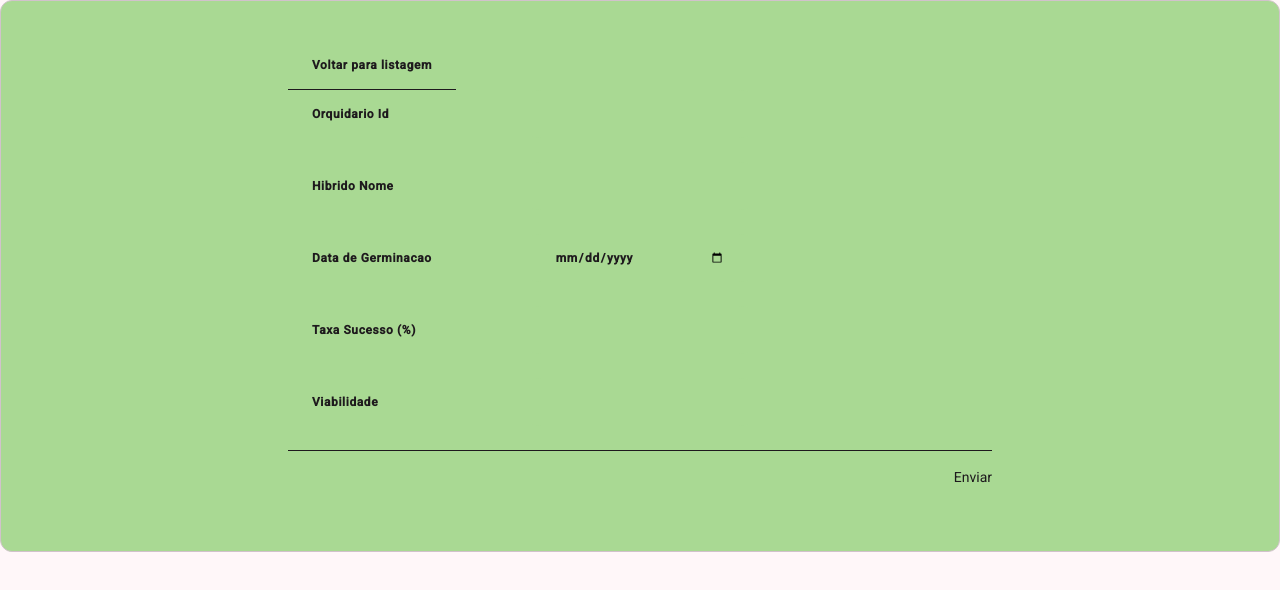
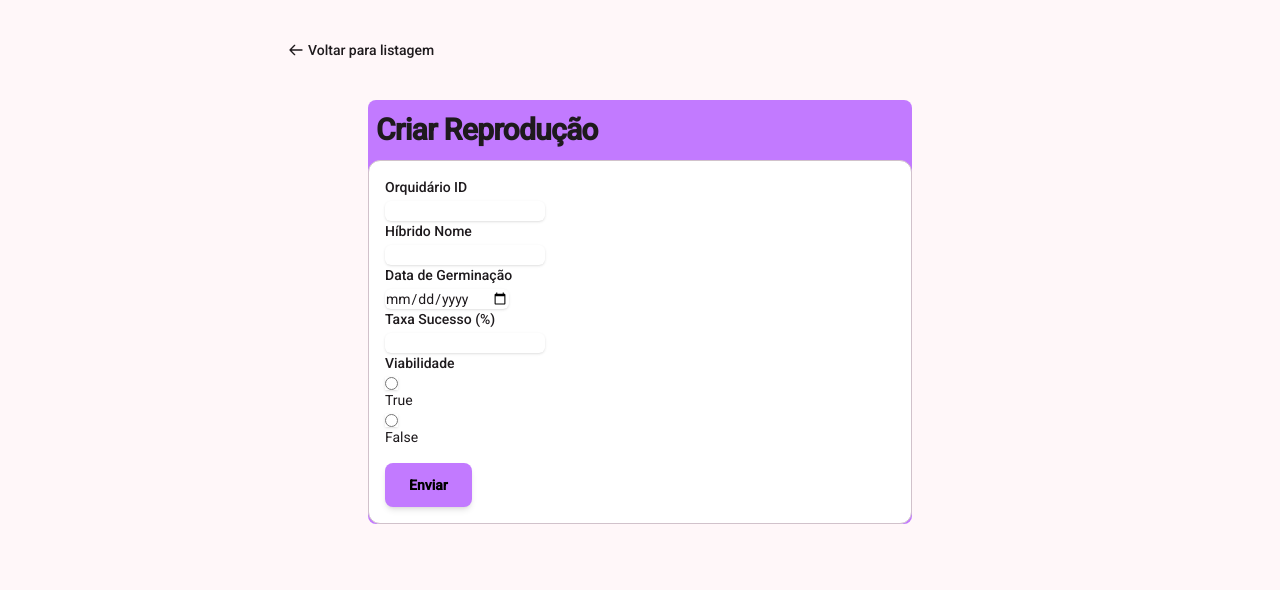
Before and after one commit to michel475/Associacao-De-Orquidofilia, an Angular app: page /reproducaoFlor/create in a window 1280 px wide. Shown: the top 590 px of the page. Built offline with nearby package versions, Linux system fonts and the light colour scheme.

Commit message:
feat: formulário de edição iniciando com valores corretos da reprodução

```diff
--- a/src/app/app.routes.ts
+++ b/src/app/app.routes.ts
@@ -8,4 +8,5 @@ export const routes: Routes = [
     {path: '', component: Home},
     {path: 'reproducaoFlor', component:ReproducaoFlorList},
     {path: 'reproducaoFlor/create', component:ReproducaoFlorCreate},
+    {path: 'reproducaoFlor/:id', component:ReproducaoFlorCreate},
 ];
--- a/src/app/reproducao-flor-create/reproducao-flor-create.css
+++ b/src/app/reproducao-flor-create/reproducao-flor-create.css
@@ -5,5 +5,5 @@
 
 }
 .listagem {
-    background-color: #a9d993
+    background-color: #ffffff
 }
--- a/src/app/reproducao-flor-create/reproducao-flor-create.html
+++ b/src/app/reproducao-flor-create/reproducao-flor-create.html
@@ -1,29 +1,34 @@
-<mat-card class="listagem min-w-full divide-y divide-border" appearance="outlined">
-  <div class="overflow-x-auto max-w-3xl mx-auto px-4 sm:px-6 lg:px-8 py-10 flex-1 w-full animate-fade-in">
-        <!-- Back Link -->
-        <div class="mb-6 min-w-full divide-y divide-border">
-          <button class="px-6 py-4 text-left text-xs font-bold text-muted-foreground tracking-wider" type="button" (click)="home()">Voltar para listagem</button>
-      <form [formGroup]="form" (ngSubmit)="onSubmit()" class="space-y-6">
-          <div class="grid grid-cols-1 md:grid-cols-3 gap-6">
-            <div class="px-6 py-4 text-left text-xs font-bold text-muted-foreground tracking-wider">Orquidario Id</div>
-            <input class="insercao px-6 py-4 text-left text-xs font-bold text-muted-foreground tracking-wider" type="number" placeholder="" formControlName="orquidarioId">
-            <br>
-            <div class="px-6 py-4 text-left text-xs font-bold text-muted-foreground tracking-wider">Hibrido Nome</div>
-            <input class="insercao px-6 py-4 text-left text-xs font-bold text-muted-foreground tracking-wider" type="text" placeholder="" formControlName="hibridoNome">
-            <br>
-            <div class="px-6 py-4 text-left text-xs font-bold text-muted-foreground tracking-wider">Data de Germinacao</div>
-            <input class="insercao px-6 py-4 text-left text-xs font-bold text-muted-foreground tracking-wider" type="date" placeholder="" formControlName="dataGerminacao">
-            <br>
-            <div class="px-6 py-4 text-left text-xs font-bold text-muted-foreground tracking-wider">Taxa Sucesso (%)</div>
-            <input class="insercao px-6 py-4 text-left text-xs font-bold text-muted-foreground tracking-wider" type="number" placeholder="" formControlName="taxaSucessoPct">
-            <br>
-            <div class="px-6 py-4 text-left text-xs font-bold text-muted-foreground tracking-wider">Viabilidade</div>
-            <input class="insercao px-6 py-4 text-left text-xs font-bold text-muted-foreground tracking-wider" type="boolean" placeholder="" formControlName="viavel">
-          </div>
-          <div class="flex items-center justify-end gap-3 pt-4 border-t border-border">
-            <button type="submit">Enviar</button>
-          </div>
-          </form>
-          </div>
-          </div>
-          </mat-card>
+<div class="max-w-3xl mx-auto px-4 sm:px-6 lg:px-8 py-10 flex-1 w-full animate-fade-in">
+  <!-- Back Link -->
+  <div class="mb-6">
+    <a routerLink="/reproducaoFlor" class="text-sm font-medium text-primary hover:text-primary/80 flex items-center gap-1 transition-colors">
+      <svg class="w-4 h-4" fill="none" stroke="currentColor" viewBox="0 0 24 24"><path stroke-linecap="round" stroke-linejoin="round" stroke-width="2" d="M10 19l-7-7m0 0l7-7m-7 7h18"></path></svg>
+      Voltar para listagem
+    </a>
+  </div>
+
+<div class="mx-20 mt-10 bg-purple-400 rounded-lg">
+    <h1 class="text-3xl px-2 py-3 font-extrabold tracking-tight text-foreground animate-fade-in">
+        {{ isEditMode() ? 'Editar Reprodução' : 'Criar Reprodução' }}
+    </h1>
+    <mat-card class="listagem p-4 bg-purple-300" appearance="outlined">
+        <form [formGroup]="form" (ngSubmit)="onSubmit()">
+            <div class="mb-4">
+                <label for="orquidarioId" class="block text-sm font-medium text-muted-foreground">Orquidário ID</label>
+                <input formControlName="orquidarioId" [value]="form.get('orquidarioId')" id="orquidarioId" type="text" name="orquidarioId" required class="mt-1 block rounded-md border-gray-300 shadow-sm focus:border-primary focus:ring focus:ring-primary/50">
+                <label for="hibridoNome" class="block text-sm font-medium text-muted-foreground">Híbrido Nome</label>
+                <input formControlName="hibridoNome" [value]="form.get('hibridoNome')" id="hibridoNome" type="text" name="hibridoNome" required class="mt-1 block rounded-md border-gray-300 shadow-sm focus:border-primary focus:ring focus:ring-primary/50">
+                <label for="dataGerminacao" class="block text-sm font-medium text-muted-foreground">Data de Germinação</label>
+                <input formControlName="dataGerminacao" [value]="form.get('dataGerminacao')" id="dataGerminacao" type="date" name="dataGerminacao" required class="mt-1 block rounded-md border-gray-300 shadow-sm focus:border-primary focus:ring focus:ring-primary/50">
+                <label for="taxaSucessoPct" class="block text-sm font-medium text-muted-foreground">Taxa Sucesso (%)</label>
+                <input formControlName="taxaSucessoPct" [value]="form.get('taxaSucessoPct')" id="taxaSucessoPct" type="number" name="taxaSucessoPct" required class="mt-1 block rounded-md border-gray-300 shadow-sm focus:border-primary focus:ring focus:ring-primary/50">
+                <label for="viavel" class="block text-sm font-medium text-muted-foreground">Viabilidade</label>
+                <input formControlName="viavel" id="true" type="radio" value="true" name="viavel" required class="mt-1 block rounded-md border-gray-300 shadow-sm focus:border-primary focus:ring focus:ring-primary/50">
+                <label for="true">True</label>
+                <input formControlName="viavel" id="false" type="radio" value="false" name="viavel" required class="mt-1 block rounded-md border-gray-300 shadow-sm focus:border-primary focus:ring focus:ring-primary/50">
+                <label for="false">False</label>
+            </div>
+              <button type="submit" class="px-6 py-3 font-semibold text-center text-black bg-purple-400 rounded-lg shadow-md hover:bg-purple-700 focus:outline-none focus:ring-2 focus:ring-blue-400 focus:ring-opacity-75 transition duration-300">Enviar</button>
+        </form>
+    </mat-card>
+</div>
--- a/src/app/reproducao-flor-create/reproducao-flor-create.ts
+++ b/src/app/reproducao-flor-create/reproducao-flor-create.ts
@@ -1,9 +1,10 @@
 import { Component, inject, OnInit, signal } from '@angular/core';
-import { FormBuilder, FormControl, FormGroup, ReactiveFormsModule } from '@angular/forms';
+import { FormBuilder, FormControl, FormGroup, FormsModule, ReactiveFormsModule } from '@angular/forms';
 import { ReproducaoFlorService } from '../reproducao-flor-list/service/reproducaoFlor.service';
-import { ActivatedRoute, Router } from '@angular/router';
+import { ActivatedRoute, Router, RouterLink } from '@angular/router';
 import { z } from 'zod';
 import { MatCard } from '@angular/material/card';
+import { ReproducaoFlor } from '../reproducao-flor-list/model/reproducaoFlor';
 
 interface CreateReproducaoPayload {
   orquidarioId: number,
@@ -15,7 +16,7 @@ interface CreateReproducaoPayload {
 
 @Component({
   selector: 'app-reproducao-flor-create',
-  imports: [ReactiveFormsModule, MatCard],
+  imports: [ReactiveFormsModule, MatCard, FormsModule, RouterLink],
   templateUrl: './reproducao-flor-create.html',
   styleUrl: './reproducao-flor-create.css',
 })
@@ -25,13 +26,11 @@ export class ReproducaoFlorCreate implements OnInit{
   private router = inject(Router);
   private route = inject(ActivatedRoute);
 
-  form:FormGroup = new FormGroup({
-    orquidarioId: new FormControl('orquidarioId'),
-    hibridoNome: new FormControl('hibridoNome'),
-    dataGerminacao: new FormControl('dataGerminacao'),
-    taxaSucessoPct: new FormControl('taxaSucessoPct'),
-    viavel: new FormControl('viavel'),
-  });
+  enviarFormulario(){
+    this.onSubmit();
+  }
+
+  form!:FormGroup
   isEditMode = signal(false);
   isSubmitting = signal(false);
   reproducaoId = signal<string | null>(null);
@@ -39,6 +38,15 @@ export class ReproducaoFlorCreate implements OnInit{
 
   constructor() {
     this.initF();
+  }
+
+  ngOnInit() {
+    const id = this.route.snapshot.paramMap.get('id');
+    if (id) {
+      this.isEditMode.set(true);
+      this.reproducaoId.set(id);
+      this.loadReproducao(id);
+    }
   }
 
   initF(){;
@@ -51,26 +59,21 @@ export class ReproducaoFlorCreate implements OnInit{
     })
   }
 
-  ngOnInit() {
-    const id = this.route.snapshot.paramMap.get('id');
-    if (id) {
-      this.isEditMode.set(true);
-      this.reproducaoId.set(id);
-      this.loadReproducao(id);
-    }
-  }
-
   loadReproducao(id: string) {
     this.reproducaoService.findById(id).subscribe({
       next: (reproducao) => {
         // Format ISO date local to datetime-local input format (YYYY-MM-DDThh:mm)
 
+        const dateObj = new Date(reproducao.dataGerminacao);
+        const formattedDate = dateObj.toISOString().slice(0,10);
+        console.log(formattedDate);
+        console.log(reproducao);
         this.form.patchValue({
           orquidarioId: reproducao.orquidarioId,
           hibridoNome: reproducao.hibridoNome,
-          dataGerminacao: reproducao.dataGerminacao.toISOString().slice(0,16),
+          dataGerminacao: formattedDate,
           taxaSucessoPct: reproducao.taxaSucessoPct,
-          viavel: reproducao.viavel
+          viavel: reproducao.viavel ? "true" : "false"
         });
       },
       error: () => {
--- a/src/app/reproducao-flor-list/components/reproducao-flor-list.html
+++ b/src/app/reproducao-flor-list/components/reproducao-flor-list.html
@@ -10,9 +10,14 @@
         <div class="overflow-x-auto">
             <table class="min-w-full divide-y divide-border hidden md:table">
                 <thead>
-                  <tr>
-                    <button class="px-6 py-4 text-left text-xs font-bold text-muted-foreground tracking-wider" type="button" (click)="createForm()">Criar Reprodução</button>
-                  </tr>
+                  <div class="mb-6">
+                    <a routerLink="/reproducaoFlor/create" class="text-sm font-medium text-primary hover:text-primary/80 flex items-center gap-1 transition-colors">
+                      <br>
+                      <svg xmlns="http://www.w3.org/2000/svg" width="24" height="24" viewBox="0 0 24 24" fill="none" stroke="#000000" stroke-width="2" stroke-linecap="round" stroke-linejoin="round"><circle cx="12" cy="12" r="3"></circle><path d="M12 16.5A4.5 4.5 0 1 1 7.5 12 4.5 4.5 0 1 1 12 7.5a4.5 4.5 0 1 1 4.5 4.5 4.5 4.5 0 1 1-4.5 4.5"></path><path d="M12 7.5V9"></path><path d="M7.5 12H9"></path><path d="M16.5 12H15"></path><path d="M12 16.5V15"></path><path d="m8 8 1.88 1.88"></path><path d="M14.12 9.88 16 8"></path><path d="m8 16 1.88-1.88"></path><path d="M14.12 14.12 16 16"></path></svg>
+                      Criar Reprodução
+                    </a>
+                  </div>
+
                     <tr>
                       <th class="px-6 py-4 text-left text-xs font-bold text-muted-foreground tracking-wider">Orquidário de origem</th>
                         <th class="px-6 py-4 text-left text-xs font-bold text-muted-foreground tracking-wider">Nome Híbrido</th>
--- a/src/app/reproducao-flor-list/components/reproducao-flor-list.ts
+++ b/src/app/reproducao-flor-list/components/reproducao-flor-list.ts
@@ -10,7 +10,7 @@ import { Router, RouterLink } from '@angular/router';
 @Component({
   selector: 'app-reproducao-flor-list',
   imports: [CommonModule,
-    MatCard
+    MatCard, RouterLink
   ],
   standalone: true,
   templateUrl: './reproducao-flor-list.html',
```
